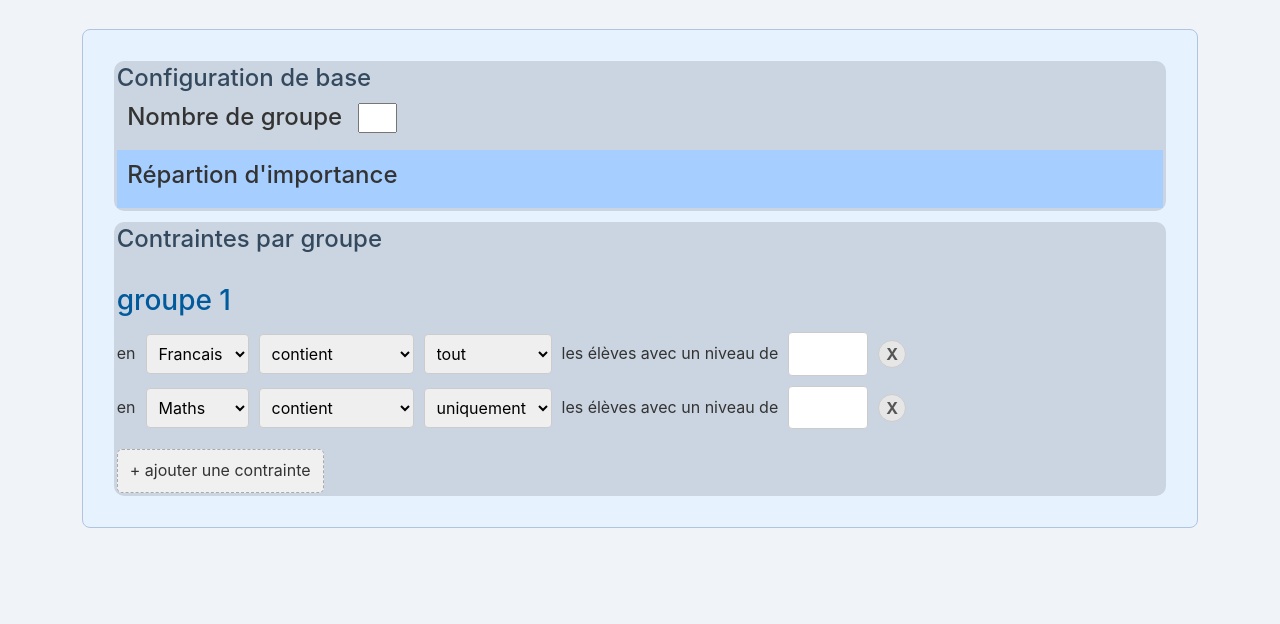
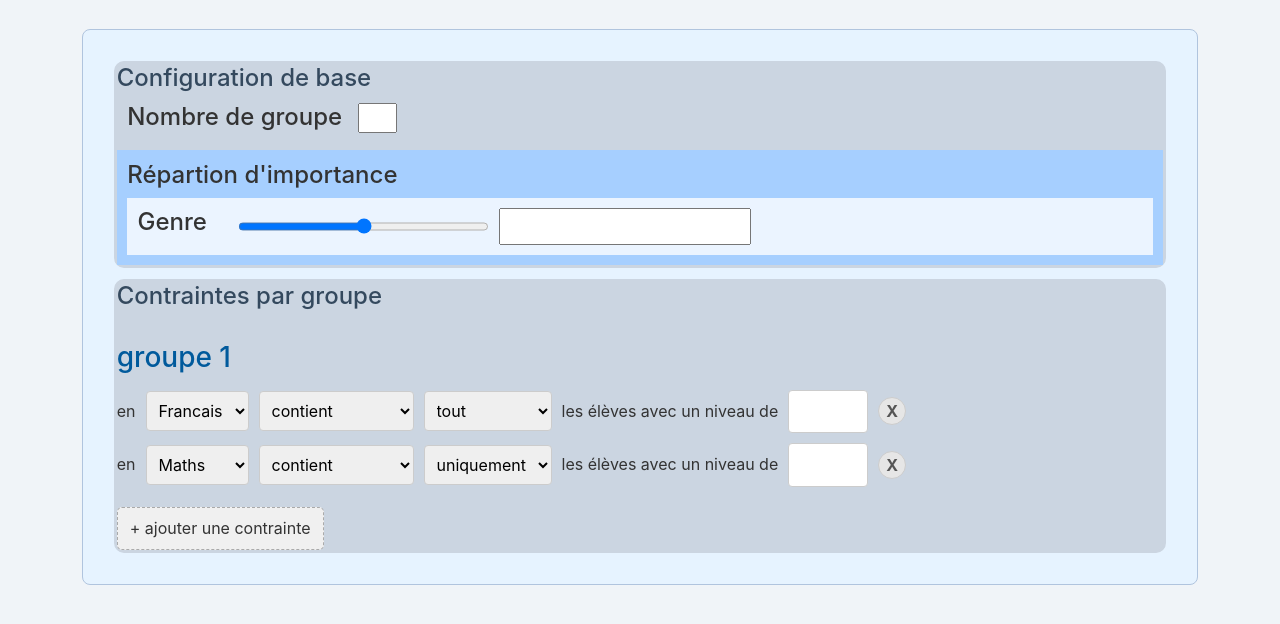
Before and after one commit to arthur-santenac/SAE_3.01c, a Flask app: page /configuration/ in a window 1280 px wide. Shown: the part 58-682 px from the top of the page. Run offline with Flask 3, Linux system fonts and the light colour scheme; parts of the project's set-up code (start-up, migrations or seed data) failed here and were passed over.

Commit message:
Ajout du premier slider pour l'importance du genre pas terminé.

```diff
--- a/monApp/static/css/config.css
+++ b/monApp/static/css/config.css
@@ -106,3 +106,26 @@ body {
     background-color: #a6cfff;
     padding: 1%;
 }
+
+
+.genre{
+    display: flex;
+    flex-wrap: nowrap;
+    background-color: #ebf4ff;
+    padding: 1%;
+}
+
+.genre h4{
+    flex-grow: 0;
+    flex-basis: 10%;
+}
+
+.genre input{
+    flex-grow: 0;
+    flex-basis: 25%;
+}
+
+.niv-genre{
+    margin-left: 1%;
+    width: 3vw;
+}
--- a/monApp/templates/configuration.html
+++ b/monApp/templates/configuration.html
@@ -22,6 +22,20 @@
             </div>
             <section class="section-importance">
                 <h4>Répartion d'importance</h4>
+                <div class="genre">
+                    <h4>Genre</h4>
+                    <input type="range">
+                    <input type="text" class="niv-genre" name="nb-genre">
+                </div>
+                <div class="francais">
+
+                </div>
+                <div class="maths">
+
+                </div>
+                <div class="penibilite">
+
+                </div>
             </section>
         </section>
         <section class="config-groupe">
```
